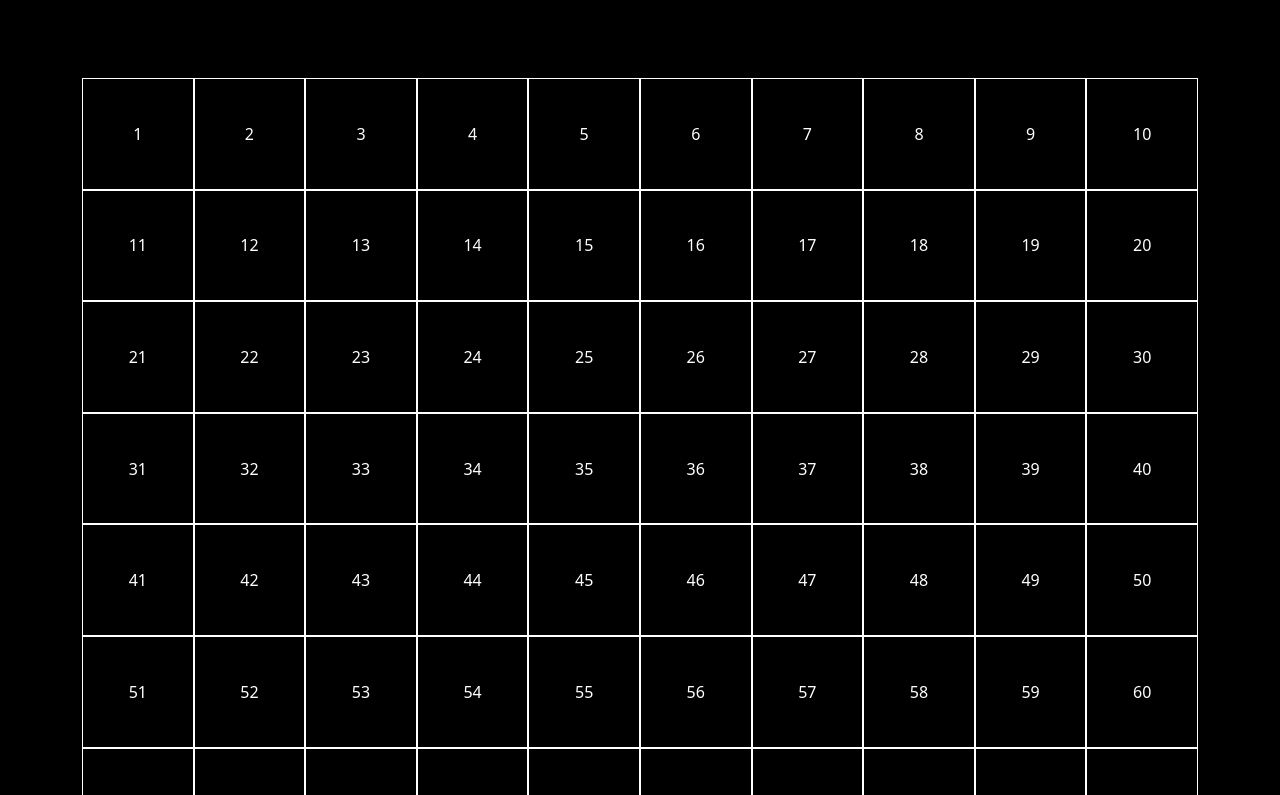
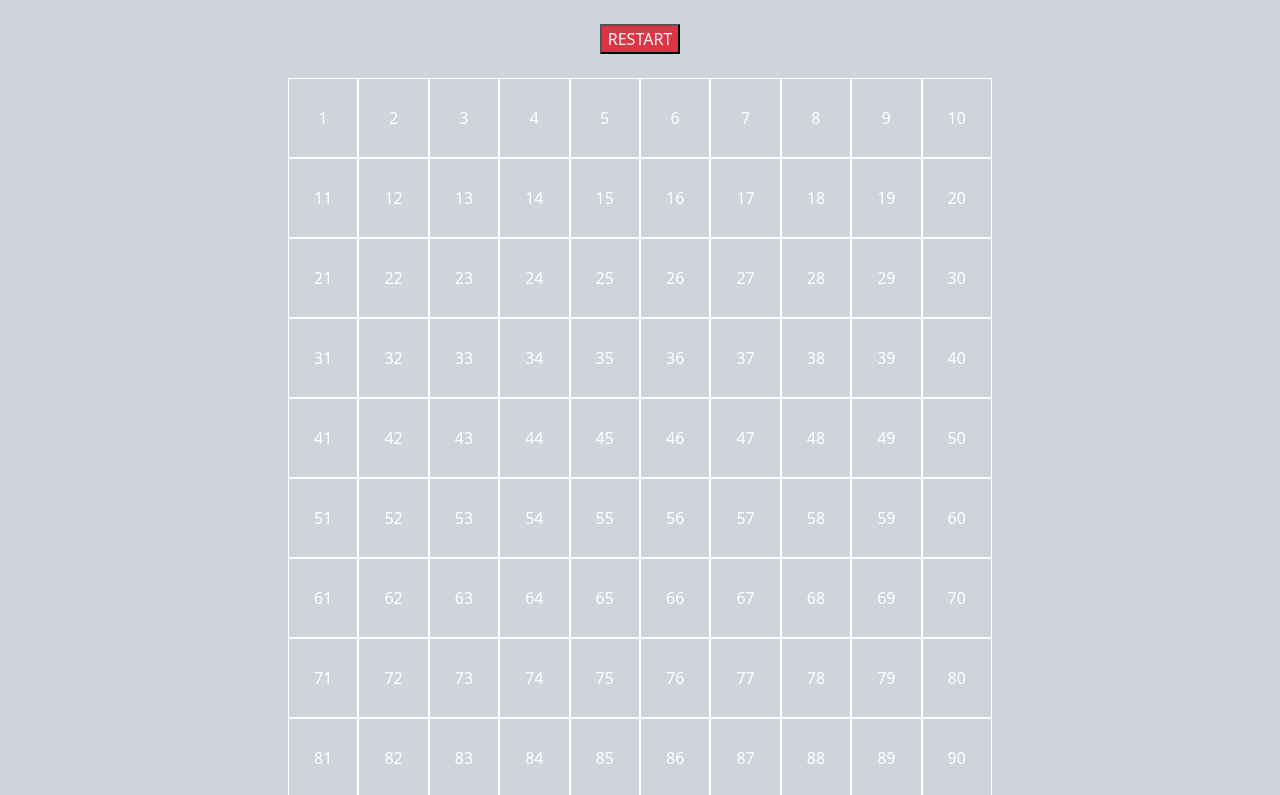
Before and after one commit to MatteoNocera/js-campominato-grid, a plain HTML site: page index.html in a window 1280 px wide. Both pictures are taken after a click on the button "START GAME". Shown: the top 795 px of the page. Drawn offline with nearby package versions, Linux system fonts and the light colour scheme.

Commit message:
complete and clean

```diff
--- a/assets/css/style.css
+++ b/assets/css/style.css
@@ -1,12 +1,10 @@
 #griglia {
-
+    max-width: 800px;
+    aspect-ratio: 1 / 1;
+    padding: 0 3rem;
 }
 
 .cell {
     width: calc(100% / 10);
     aspect-ratio: 1 / 1;
 }
-
-.my_bg_palegreen {
-    background-color: palegreen;
-}
--- a/assets/js/script.js
+++ b/assets/js/script.js
@@ -21,16 +21,24 @@ Confermate lettura come al solito e buon divertimento :baby-yoda:
 
 // individuo il button sulla DOM
 
-const buttonElement = document.querySelector('button');
+const startElement = document.getElementById('start');
+
+const restartElement = document.getElementById('restart');
 
 const grigliaElement = document.getElementById('griglia');
 
-buttonElement.addEventListener('click', function(e) {
+startElement.addEventListener('click', function(e) {
 
     console.log('hai cliccato start');
 
     // rendo invisibile lo start se cliccato
-    buttonElement.classList.add('invisible');
+    startElement.classList.add('d-none');
+    restartElement.classList.remove('d-none');
+
+    // ricarico la pagina se clicco restart
+    restartElement.addEventListener('click', function() {
+        location.reload()
+    })
 
     // ciclo
     for (let i = 0; i < 100; i++) {
@@ -48,7 +56,7 @@ buttonElement.addEventListener('click', function(e) {
 
         cellElement.addEventListener('click', function(){
             console.log('hai cliccato la casella numero ' + (squareNumber + 1));
-            cellElement.classList.toggle('my_bg_palegreen')
+            cellElement.classList.toggle('bg-primary')
         })
 
     }
--- a/index.html
+++ b/index.html
@@ -13,11 +13,12 @@
     <link rel="stylesheet" href="./assets/css/style.css">
 
 </head>
-<body class="bg-black">
+<body class="bg-dark-subtle">
 
     <div class="container d-flex justify-content-center">
 
-        <button class="my-4 bg-success text-white">START GAME</button>
+        <button id="start" class="my-4 bg-success text-white">START GAME</button>
+        <button id="restart" class="my-4 bg-danger text-white d-none">RESTART</button>
 
     </div>
 
```
